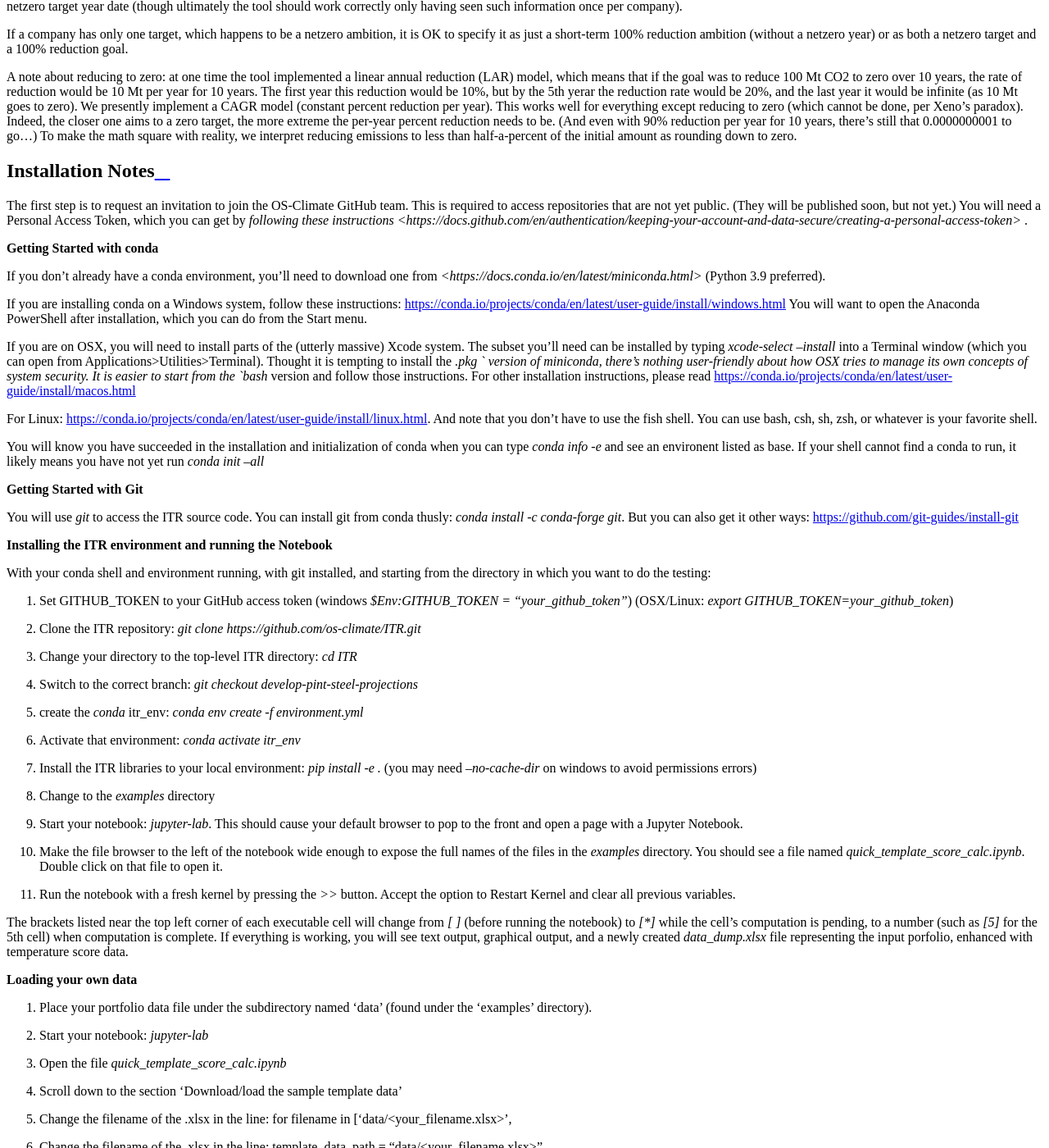
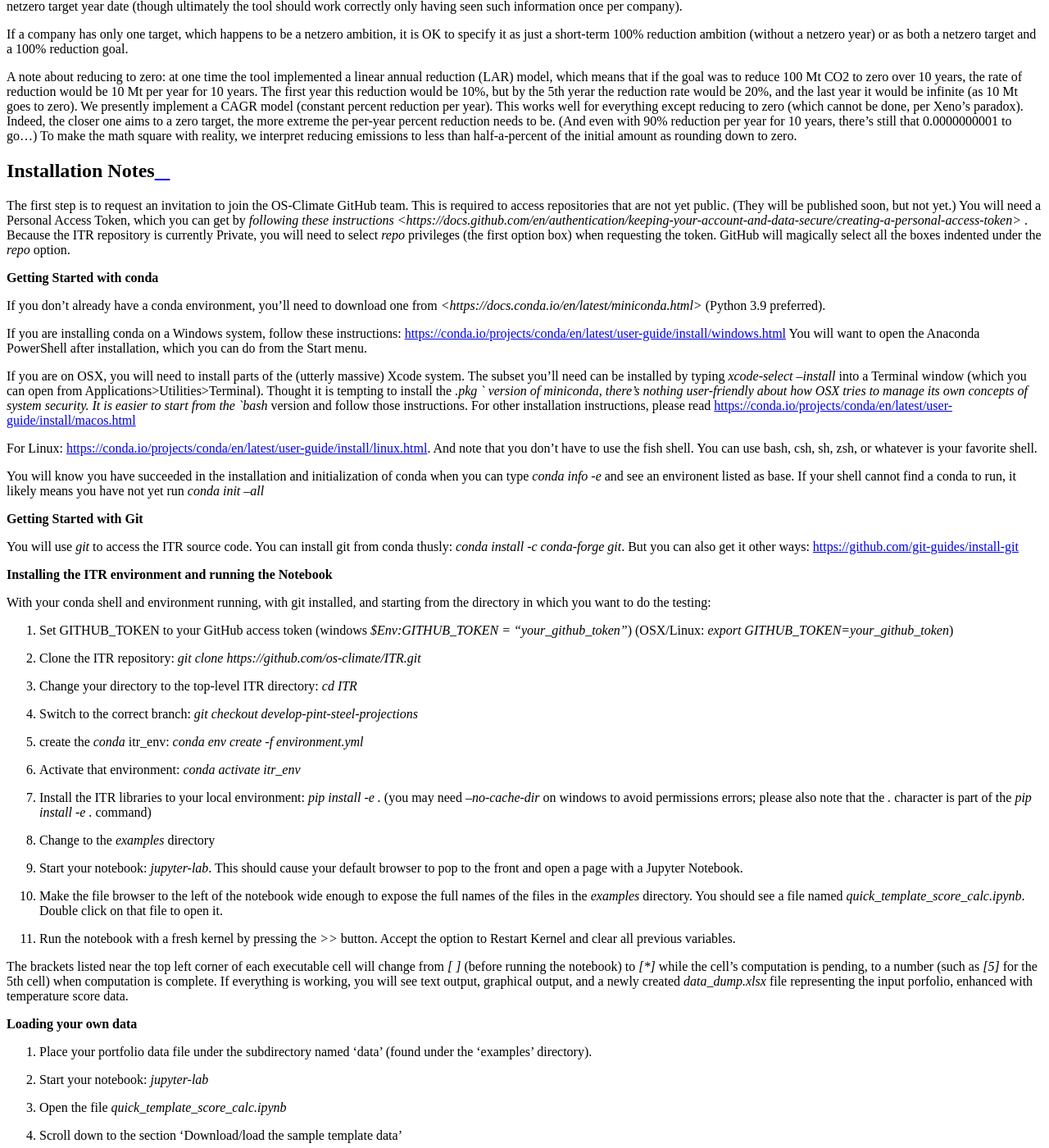
Before and after one commit to os-climate/ITR, a Sphinx documentation site: the page built from docs/DataTemplateRequirements.rst, in a window 1280 px wide and 1400 px high, scrolled down 2208 px. Shown: the whole window at 82% size. Built offline with Sphinx 7.4.7 and the Read the Docs theme 2.0.0, drawn with Linux system fonts in a browser that asks for light colours; pages that are not in the unit, such as notebooks, are missing from menus.

Commit message:
Update DataTemplateRequirements.rst
Clarify that because repo is private, the GitHub token must include repo permissions.  Also clarify the pip install -e . syntax.

Signed-off-by: Michael Tiemann <72577720+MichaelTiemannOSC@users.noreply.github.com>

```diff
--- a/docs/DataTemplateRequirements.rst
+++ b/docs/DataTemplateRequirements.rst
@@ -170,7 +170,7 @@ initial amount as rounding down to zero.
 Installation Notes
 ------------------
 
-The first step is to request an invitation to join the OS-Climate GitHub team.  This is required to access repositories that are not yet public.  (They will be published soon, but not yet.)  You will need a Personal Access Token, which you can get by `following these instructions <https://docs.github.com/en/authentication/keeping-your-account-and-data-secure/creating-a-personal-access-token>` .
+The first step is to request an invitation to join the OS-Climate GitHub team.  This is required to access repositories that are not yet public.  (They will be published soon, but not yet.)  You will need a Personal Access Token, which you can get by `following these instructions <https://docs.github.com/en/authentication/keeping-your-account-and-data-secure/creating-a-personal-access-token>` .  Because the ITR repository is currently Private, you will need to select `repo` privileges (the first option box) when requesting the token.  GitHub will magically select all the boxes indented under the `repo` option.
 
 **Getting Started with conda**
 
@@ -199,7 +199,7 @@ With your conda shell and environment running,  with git installed, and starting
 4. Switch to the correct branch: `git checkout develop-pint-steel-projections`
 5. create the `conda` itr_env: `conda env create -f environment.yml`
 6. Activate that environment: `conda activate itr_env`
-7. Install the ITR libraries to your local environment: `pip install -e .` (you may need `--no-cache-dir` on windows to avoid permissions errors)
+7. Install the ITR libraries to your local environment: `pip install -e .` (you may need `--no-cache-dir` on windows to avoid permissions errors; please also note that the `.` character is part of the `pip install -e .` command)
 8. Change to the `examples` directory
 9. Start your notebook: `jupyter-lab`.  This should cause your default browser to pop to the front and open a page with a Jupyter Notebook.
 10. Make the file browser to the left of the notebook wide enough to expose the full names of the files in the `examples` directory.  You should see a file named `quick_template_score_calc.ipynb`.  Double click on that file to open it.
```
